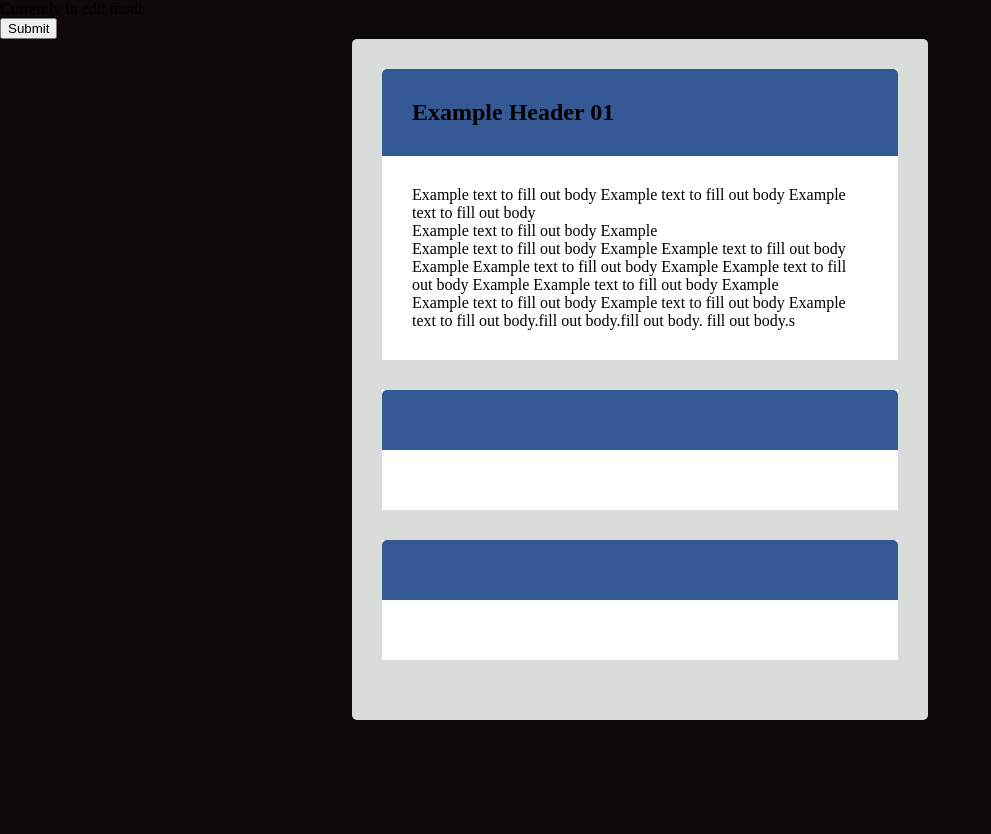
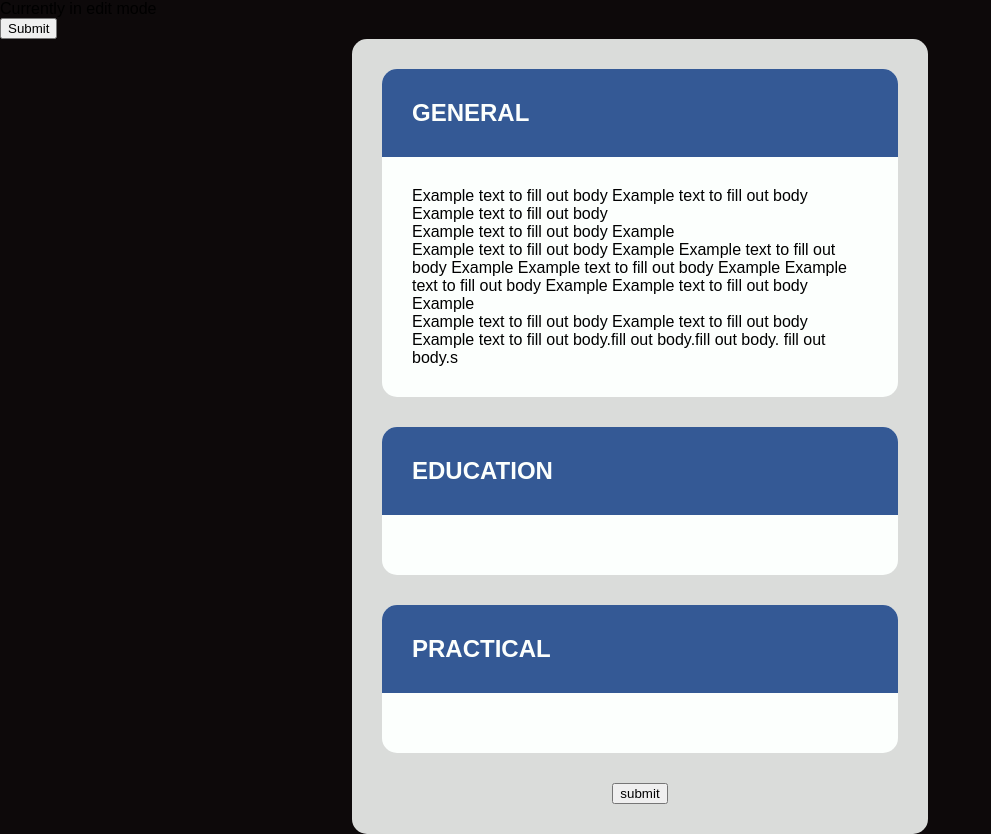
Before and after one commit to aagraston/cv-app, a React app: page / in a window 1280 px wide. Shown: the whole page, without its empty margins (0-991 px from the left). Before the commit the page ends 800 px from the top, so only its background shows below. Built offline with nearby package versions, Linux system fonts and the light colour scheme.

Commit message:
more styling

```diff
--- a/src/html/index.html
+++ b/src/html/index.html
@@ -9,7 +9,7 @@
     <div class="primary-div">
       <div class="content-container-div">
         <div class="form-section">
-          <div class="form-header"><h2>Example Header 01</h2></div>
+          <div class="form-header"><h2>GENERAL</h2></div>
           <div class="form-input-body">
             <p>
               Example text to fill out body Example text to fill out body
@@ -30,14 +30,17 @@
         </div>
 
         <div class="form-section">
-          <div class="form-header"></div>
+          <div class="form-header"><h2>EDUCATION</h2></div>
           <div class="form-input-body"></div>
         </div>
 
         <div class="form-section">
-          <div class="form-header"></div>
+          <div class="form-header"><h2>PRACTICAL</h2></div>
           <div class="form-input-body"></div>
         </div>
+      </div>
+      <div class="buttons-container-div">
+        <input type="button" value="submit" />
       </div>
     </div>
   </body>
--- a/src/scss/_resets.scss
+++ b/src/scss/_resets.scss
@@ -3,4 +3,5 @@
 *:after {
   box-sizing: border-box;
   margin: 0;
+  font-family: sans-serif;
 }
--- a/src/scss/_sections.scss
+++ b/src/scss/_sections.scss
@@ -3,26 +3,33 @@ body {
 }
 
 .primary-div {
+  display: flex;
+  flex-direction: column;
+  justify-items: center;
+
   max-width: 45%;
   margin: auto;
   display: block;
 
   padding: 30px;
   background-color: rgba($color: $color-white, $alpha: 0.86);
-  border-radius: 5px 5px 5px 5px;
+  border-radius: $border-radi $border-radi $border-radi $border-radi;
 }
 .content-container-div {
-  border-radius: 5px 5px 5px 5px;
+  border-radius: $border-radi $border-radi $border-radi $border-radi;
 }
 .form-section {
   margin-bottom: 30px;
   background-color: $color-white;
+  border-radius: $border-radi $border-radi $border-radi $border-radi;
 }
 .form-header {
   background-color: $color-blue;
   padding: 30px;
 
-  border-radius: 5px 5px 0px 0px;
+  color: $color-white;
+
+  border-radius: $border-radi $border-radi 0px 0px;
 }
 .form-input-body {
   padding: 30px;
--- a/src/scss/_variables.scss
+++ b/src/scss/_variables.scss
@@ -4,3 +4,6 @@ $color-black: #0d090a;
 $color-blue: #345995;
 $color-gray: #8a7e72;
 $color-white: #fcfffd;
+
+//border radius
+$border-radi: 15px;
```
